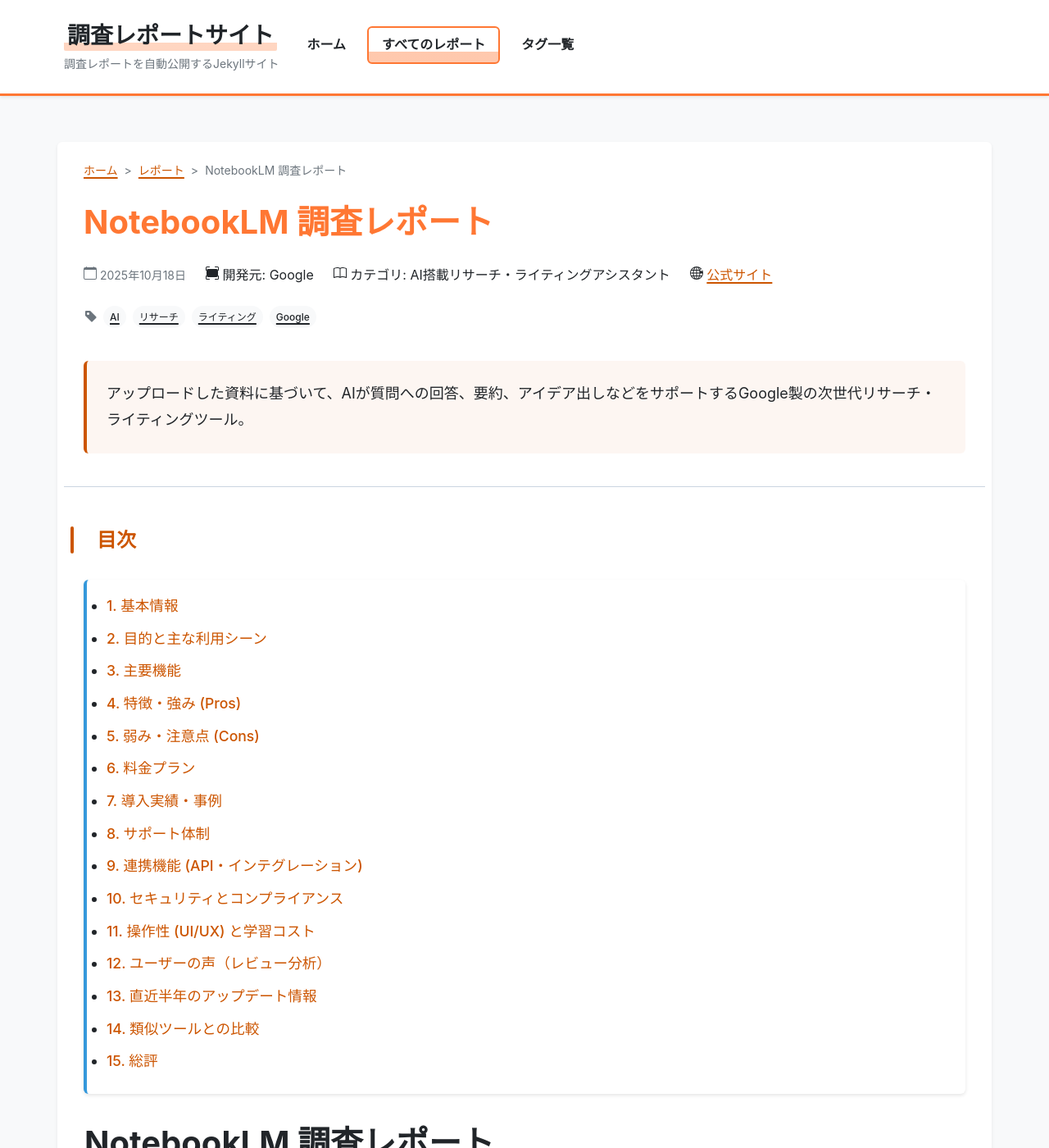
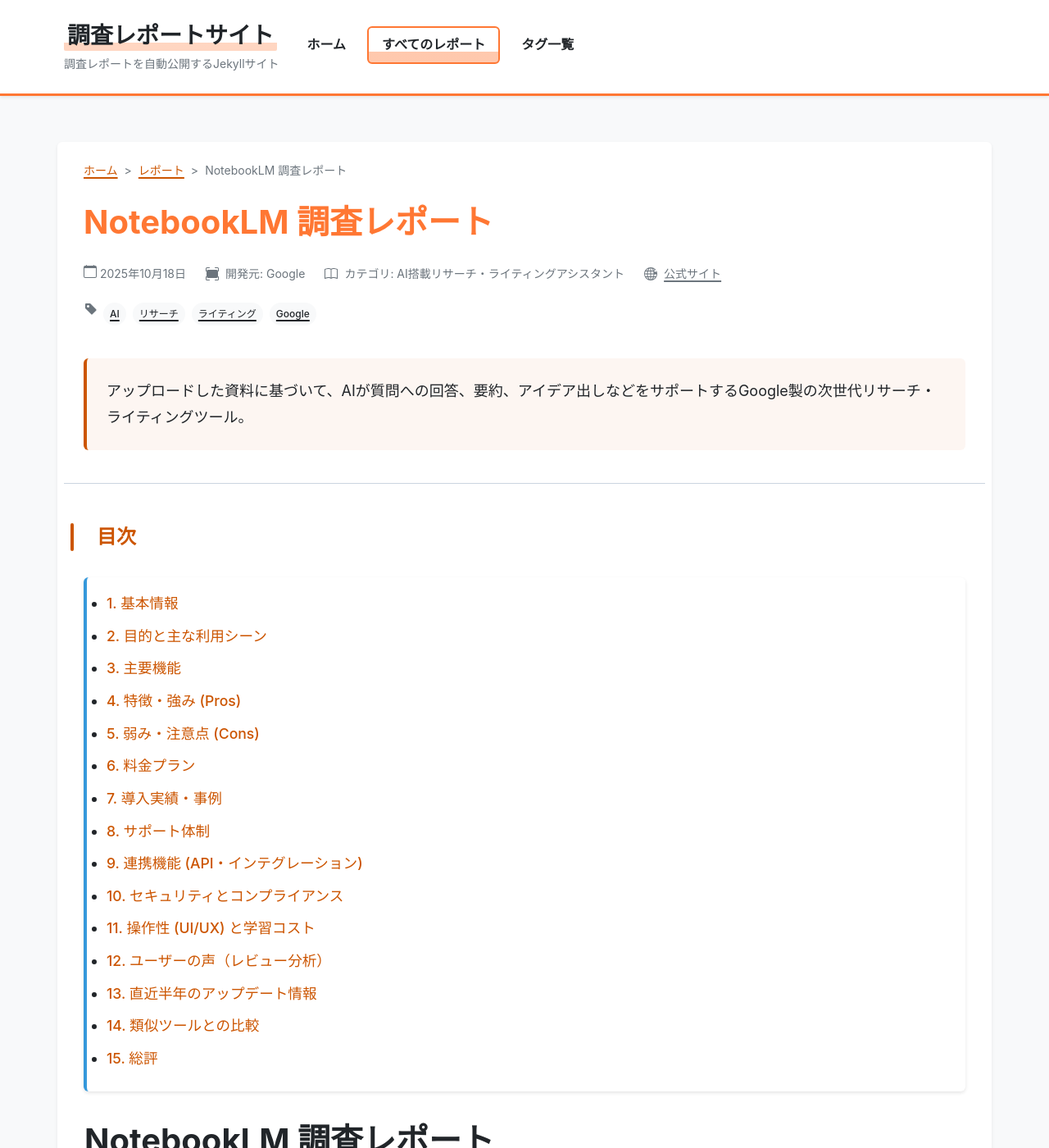
Before and after one commit to aegisfleet/tool-survey-report, a Jekyll site: the page built from _reports/notebooklm.md, in a window 1280 px wide and 1400 px high. Shown: the whole window at 82% size. Built offline with Jekyll 4.4.1, drawn with Linux system fonts in a browser that asks for light colours.

Commit message:
style(reports): Enhance report metadata styling and link interactions
- Update report metadata elements to include additional classes
- Add consistent styling for report-developer, report-category, and report-official-site
- Improve link interactions within report metadata with hover and focus states
- Adjust alignment of report tags to flex-start for better visual layout
- Add color inheritance and hover state for links in report metadata

```diff
--- a/_sass/_reports.scss
+++ b/_sass/_reports.scss
@@ -52,7 +52,10 @@
 }
 
 .report-date,
-.report-author {
+.report-author,
+.report-developer,
+.report-category,
+.report-official-site {
   display: flex;
   align-items: center;
   gap: map-get($spacers, 2);
@@ -64,11 +67,20 @@
     width: 16px;
     height: 16px;
   }
+
+  a {
+    color: inherit;
+
+    &:hover,
+    &:focus {
+      color: $link-color;
+    }
+  }
 }
 
 .report-tags {
   display: flex;
-  align-items: center;
+  align-items: flex-start;
   gap: map-get($spacers, 2);
 
   svg {
```
